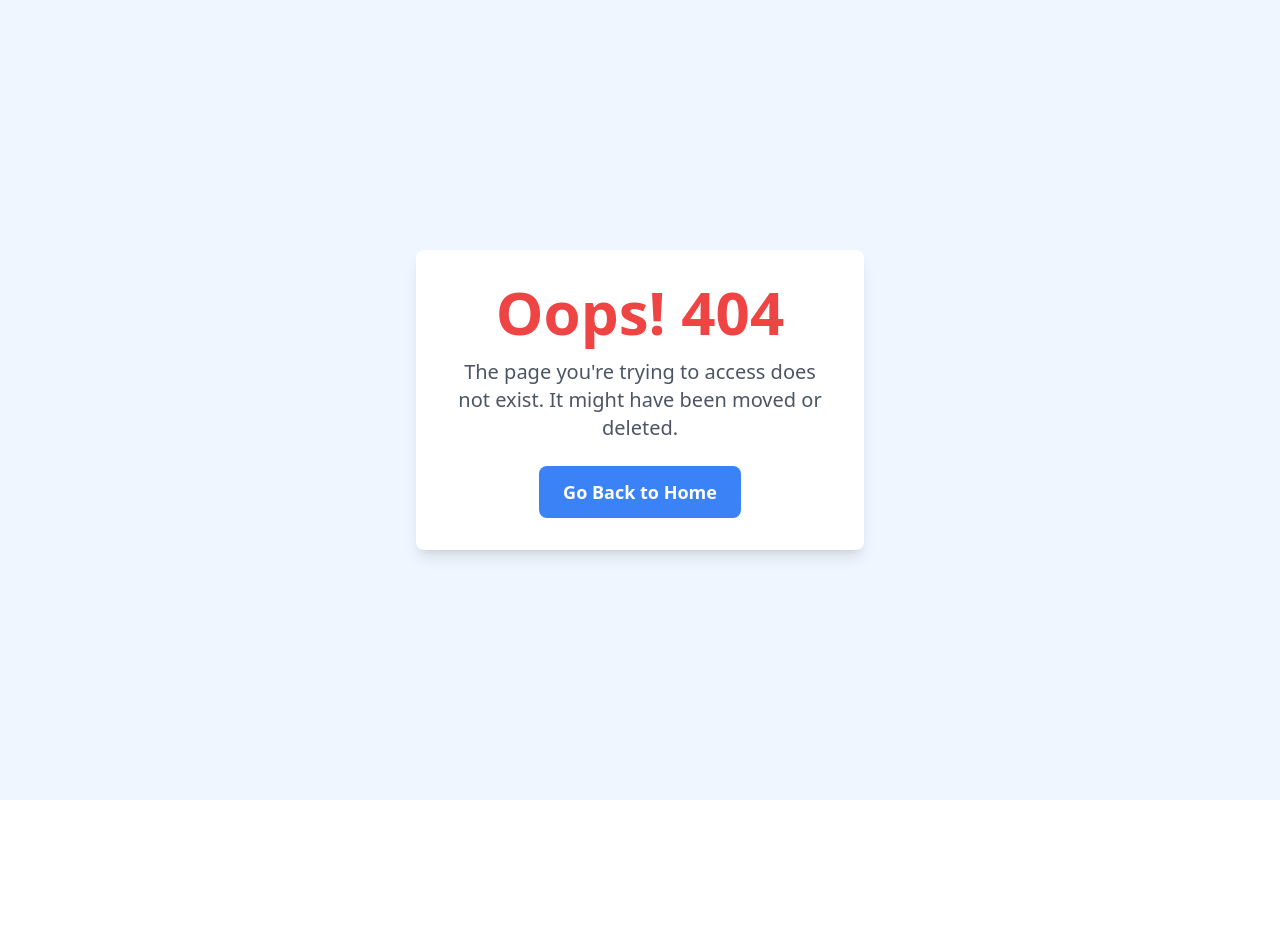
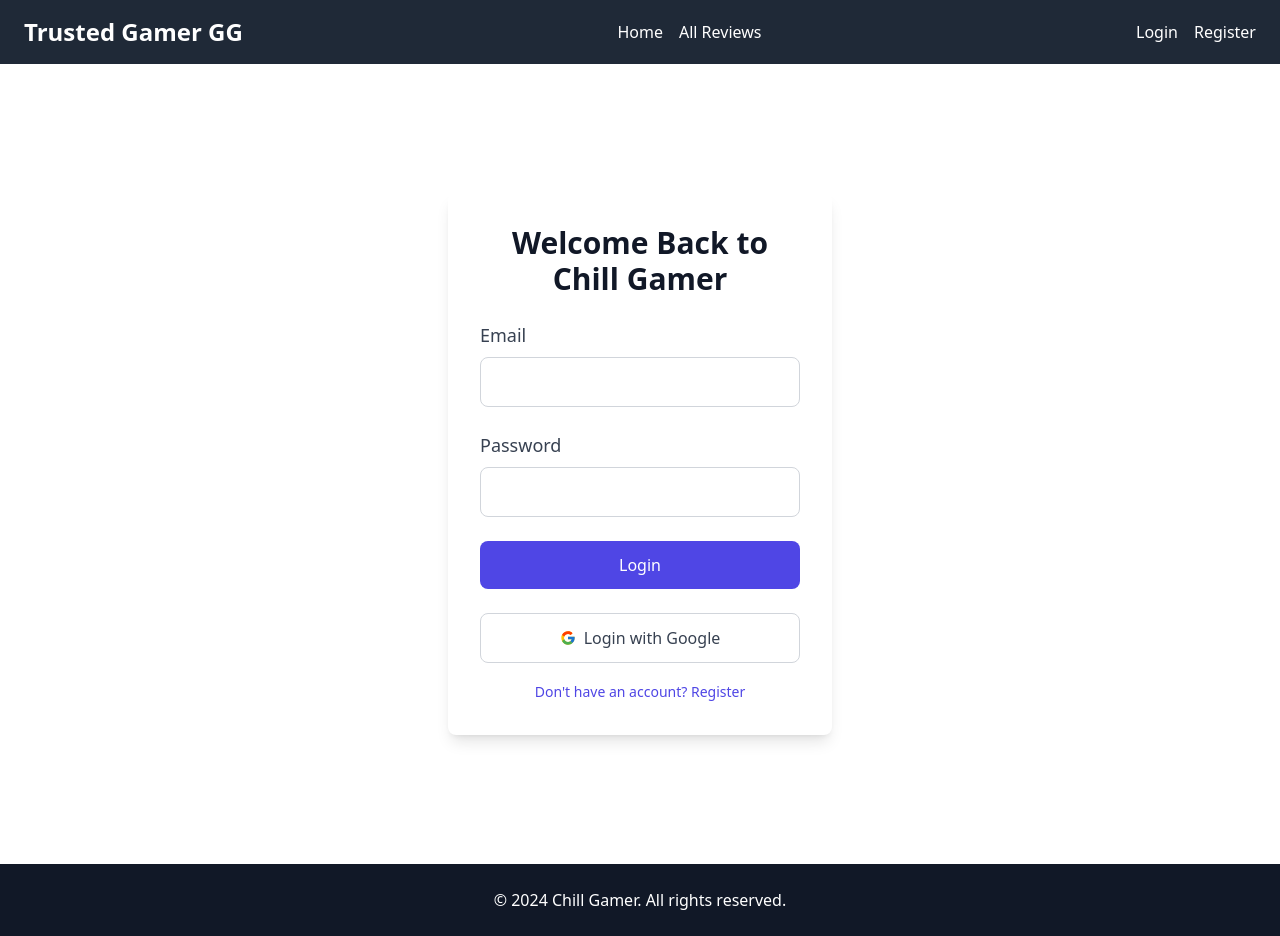
Before and after one commit to Raiyan27/Trusted-Gamer-GG, a React (Vite) app: page /Login in a window 1280 px wide. Before the commit this address had no page. Before the commit the page ends 800 px from the top, so only its background shows below. Built offline with nearby package versions, Linux system fonts and the light colour scheme.

Commit message:
login page added

```diff
--- a/package.json
+++ b/package.json
@@ -13,8 +13,10 @@
     "firebase": "^11.0.2",
     "react": "^18.3.1",
     "react-dom": "^18.3.1",
+    "react-icons": "^5.4.0",
     "react-router-dom": "^6.28.0",
     "react-slick": "^0.30.2",
+    "react-toastify": "^10.0.6",
     "slick-carousel": "^1.8.1"
   },
   "devDependencies": {
--- a/src/assets/components/GameCard.jsx
+++ b/src/assets/components/GameCard.jsx
@@ -14,7 +14,7 @@ const GameCard = ({ game }) => {
         <p className="text-gray-500">Released: {game.year}</p>
         <Link
           to={`/review/${game.id}`}
-          className="text-blue-500 mt-2 inline-block"
+          className="text-indigo-600 mt-2 inline-block"
         >
           Explore Details
         </Link>
--- a/src/assets/pages/HomePage.jsx
+++ b/src/assets/pages/HomePage.jsx
@@ -1,5 +1,3 @@
-import React from "react";
-import Slider from "react-slick";
 import GameCard from "../components/GameCard";
 
 const HomePage = () => {
--- /dev/null
+++ b/src/assets/pages/Login.jsx
@@ -0,0 +1,111 @@
+import { useState } from "react";
+import { Link, useNavigate } from "react-router-dom";
+import {
+  auth,
+  signInWithEmailAndPassword,
+  signInWithPopup,
+  GoogleAuthProvider,
+} from "../Authentication/firebase.init";
+import { toast } from "react-toastify";
+import { FcGoogle } from "react-icons/fc";
+
+const Login = () => {
+  const [email, setEmail] = useState("");
+  const [password, setPassword] = useState("");
+  const navigate = useNavigate();
+
+  const handleEmailPasswordLogin = async (e) => {
+    e.preventDefault();
+    try {
+      const userCredential = await signInWithEmailAndPassword(
+        auth,
+        email,
+        password
+      );
+      toast.success("Login Successful!");
+      navigate("/");
+    } catch (error) {
+      toast.error("Invalid email or password.");
+    }
+  };
+
+  const handleGoogleLogin = async () => {
+    const provider = new GoogleAuthProvider();
+    try {
+      const userCredential = await signInWithPopup(auth, provider);
+      toast.success("Login Successful!");
+      navigate("/");
+    } catch (error) {
+      toast.error("Google login failed.");
+    }
+  };
+
+  return (
+    <div className="flex items-center justify-center min-h-screen">
+      <div className="bg-white p-8 rounded-lg shadow-lg w-full max-w-sm">
+        <h2 className="text-3xl font-semibold text-center text-gray-900 mb-6">
+          Welcome Back to Chill Gamer
+        </h2>
+        <form onSubmit={handleEmailPasswordLogin} className="space-y-6">
+          <div>
+            <label
+              htmlFor="email"
+              className="block text-lg font-medium text-gray-700"
+            >
+              Email
+            </label>
+            <input
+              type="email"
+              id="email"
+              value={email}
+              onChange={(e) => setEmail(e.target.value)}
+              className="w-full p-3 mt-2 border border-gray-300 rounded-lg focus:outline-none focus:ring-2 focus:ring-indigo-500"
+              required
+            />
+          </div>
+          <div>
+            <label
+              htmlFor="password"
+              className="block text-lg font-medium text-gray-700"
+            >
+              Password
+            </label>
+            <input
+              type="password"
+              id="password"
+              value={password}
+              onChange={(e) => setPassword(e.target.value)}
+              className="w-full p-3 mt-2 border border-gray-300 rounded-lg focus:outline-none focus:ring-2 focus:ring-indigo-500"
+              required
+            />
+          </div>
+          <button
+            type="submit"
+            className="w-full py-3 bg-indigo-600 text-white rounded-lg mt-4 hover:bg-indigo-700 focus:outline-none focus:ring-2 focus:ring-indigo-500"
+          >
+            Login
+          </button>
+        </form>
+        <div className="flex items-center justify-between mt-6">
+          <button
+            onClick={handleGoogleLogin}
+            className="flex items-center justify-center w-full py-3 border border-gray-300 rounded-lg hover:bg-gray-100 focus:outline-none focus:ring-2 focus:ring-indigo-500"
+          >
+            <FcGoogle />
+            <span className="text-gray-700 ml-2">Login with Google</span>
+          </button>
+        </div>
+        <div className="text-center mt-4">
+          <Link
+            to="/register"
+            className="text-sm text-indigo-600 hover:underline"
+          >
+            Don't have an account? Register
+          </Link>
+        </div>
+      </div>
+    </div>
+  );
+};
+
+export default Login;
--- a/src/main.jsx
+++ b/src/main.jsx
@@ -2,10 +2,13 @@ import { StrictMode } from "react";
 import { createRoot } from "react-dom/client";
 import { createBrowserRouter, RouterProvider } from "react-router-dom";
 import "./index.css";
+import { ToastContainer } from "react-toastify";
+import "react-toastify/dist/ReactToastify.css";
 
 import Root from "./assets/pages/Root";
 import ErrorPage from "./assets/pages/ErrorPage";
 import HomePage from "./assets/pages/HomePage";
+import Login from "./assets/pages/Login";
 
 const router = createBrowserRouter([
   {
@@ -17,11 +20,16 @@ const router = createBrowserRouter([
         index: true,
         element: <HomePage />,
       },
+      {
+        path: "Login",
+        element: <Login />,
+      },
     ],
   },
 ]);
 createRoot(document.getElementById("root")).render(
   <StrictMode>
     <RouterProvider router={router} />
+    <ToastContainer />
   </StrictMode>
 );
```
Also changed, not shown: 1 other file (tests, documents, lock files or other folders).
